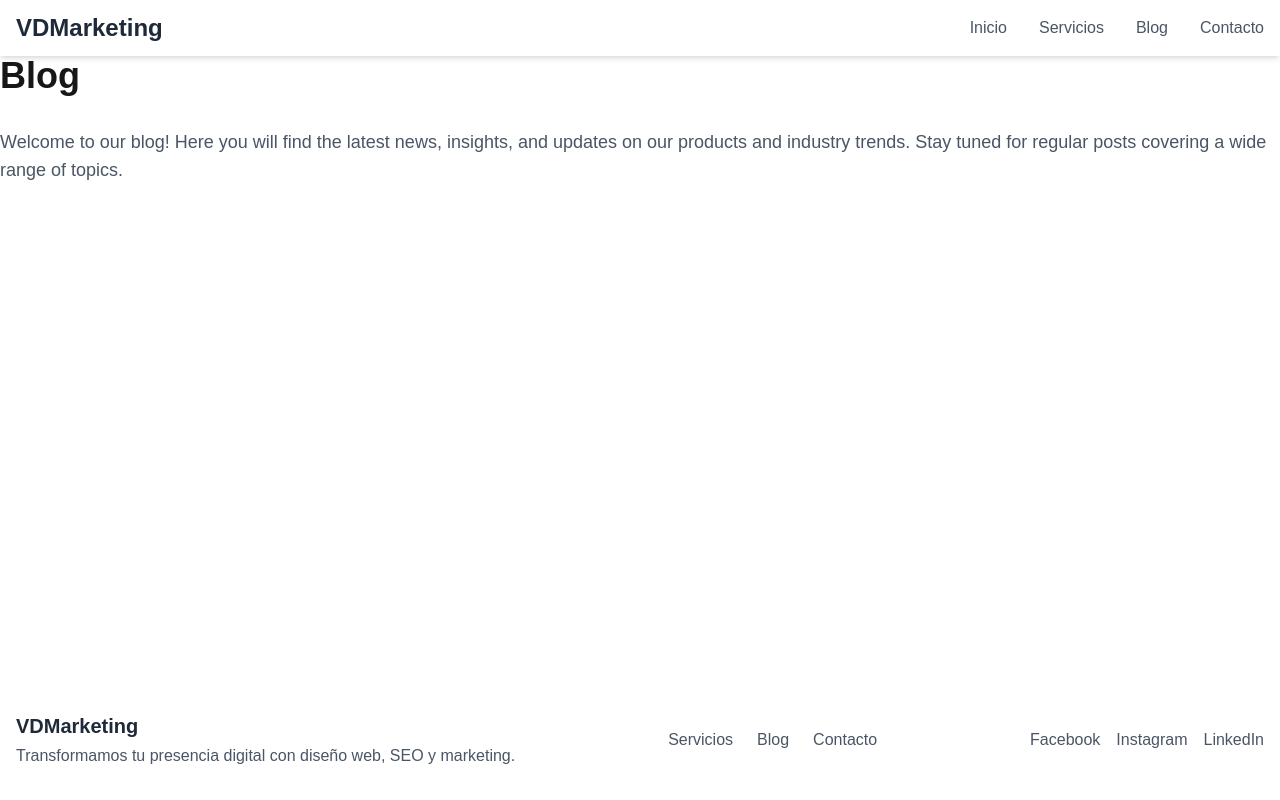
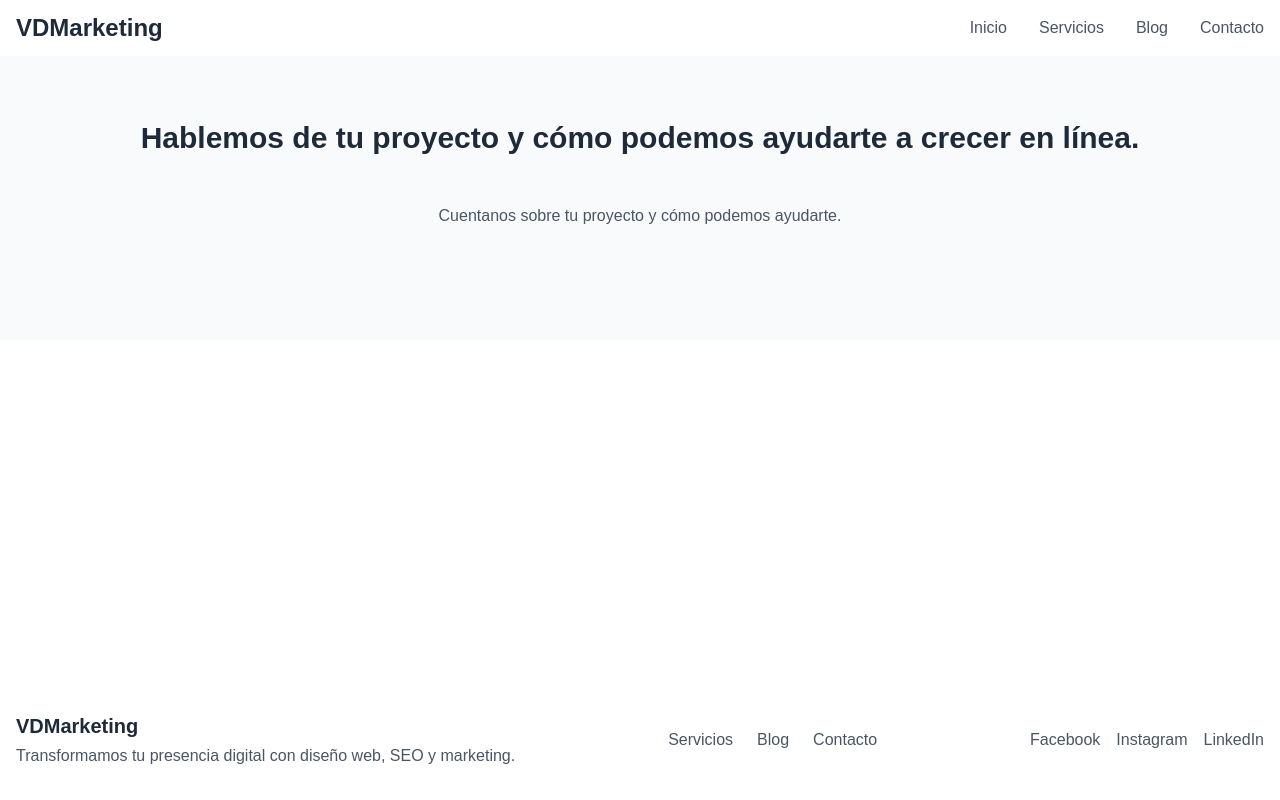
Before and after one commit to DiegoPonce0/vdmarketing, a Next.js app: page /blog in a window 1280 px wide. Built offline with nearby package versions, Linux system fonts and the light colour scheme.

Commit message:
Add HeroSection component to Blog page and remove static content

```diff
--- a/src/app/blog/page.tsx
+++ b/src/app/blog/page.tsx
@@ -4,11 +4,13 @@
   - Renders page title "Blog" + BlogList grid
 */}
 
+import HeroSection from "@/components/blog/HeroSection";
+
 export default function BlogPage() {
   return (
     <main className="flex flex-col flex-1">
-      <h1 className="text-4xl font-bold mb-8">Blog</h1>
-      <p className="text-lg text-gray-600 mb-6">Welcome to our blog! Here you will find the latest news, insights, and updates on our products and industry trends. Stay tuned for regular posts covering a wide range of topics.</p>
+      <HeroSection />
+
     </main>
   );
 }
--- /dev/null
+++ b/src/components/blog/HeroSection.tsx
@@ -0,0 +1,14 @@
+export default function HeroSection() {
+  return (
+    <section className="py-16 bg-gray-50">
+      <div className="container mx-auto px-4">
+        <h2 className="text-3xl font-bold text-center text-gray-800 mb-12">
+          Hablemos de tu proyecto y cómo podemos ayudarte a crecer en línea.
+        </h2>
+        <p className="text-gray-600 text-center mb-12">
+          Cuentanos sobre tu proyecto y cómo podemos ayudarte.
+        </p>
+      </div>
+    </section>
+  );
+}
```
Also changed, not shown: src/components/contact/ContactInfo.tsx (added).
